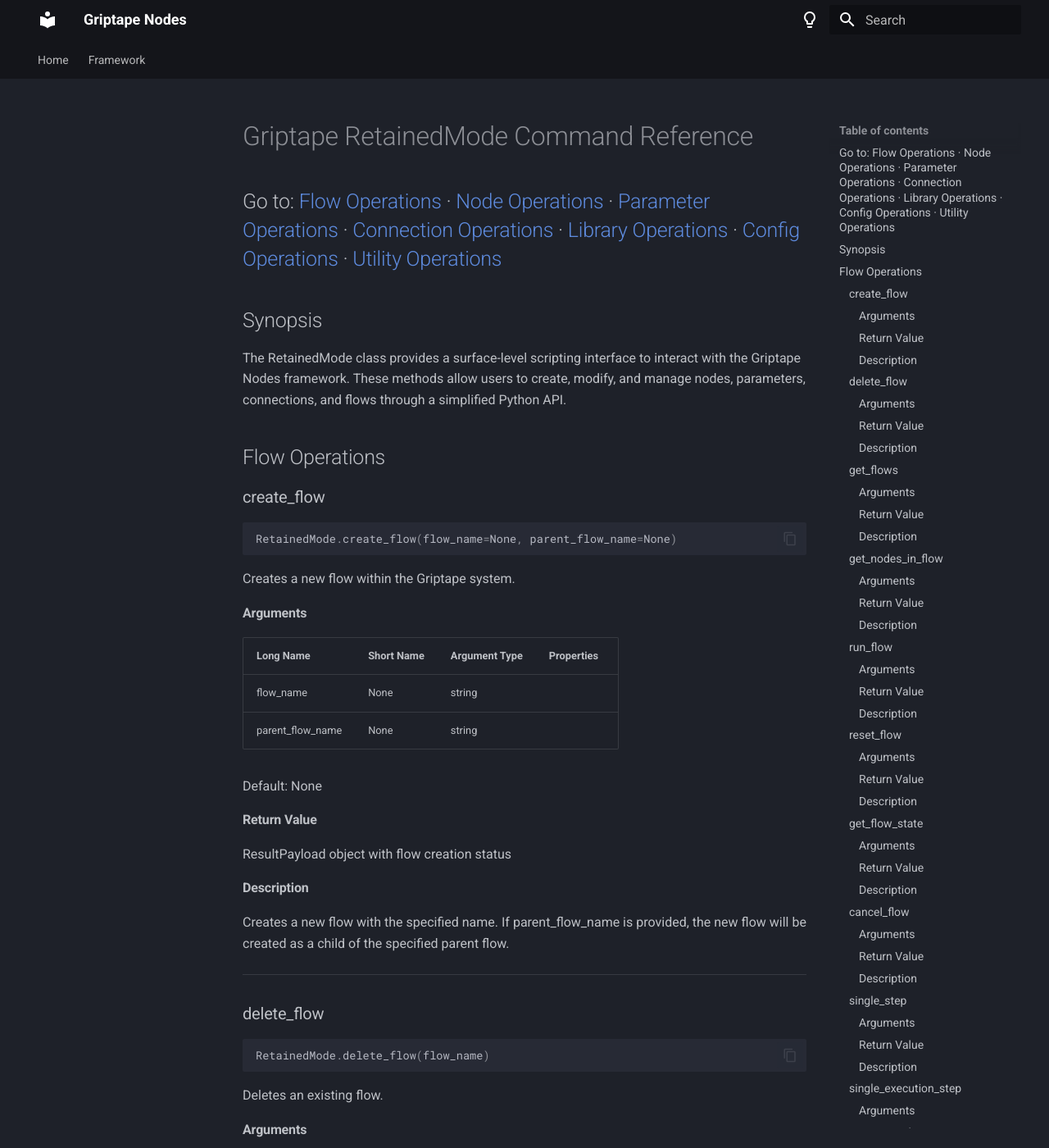
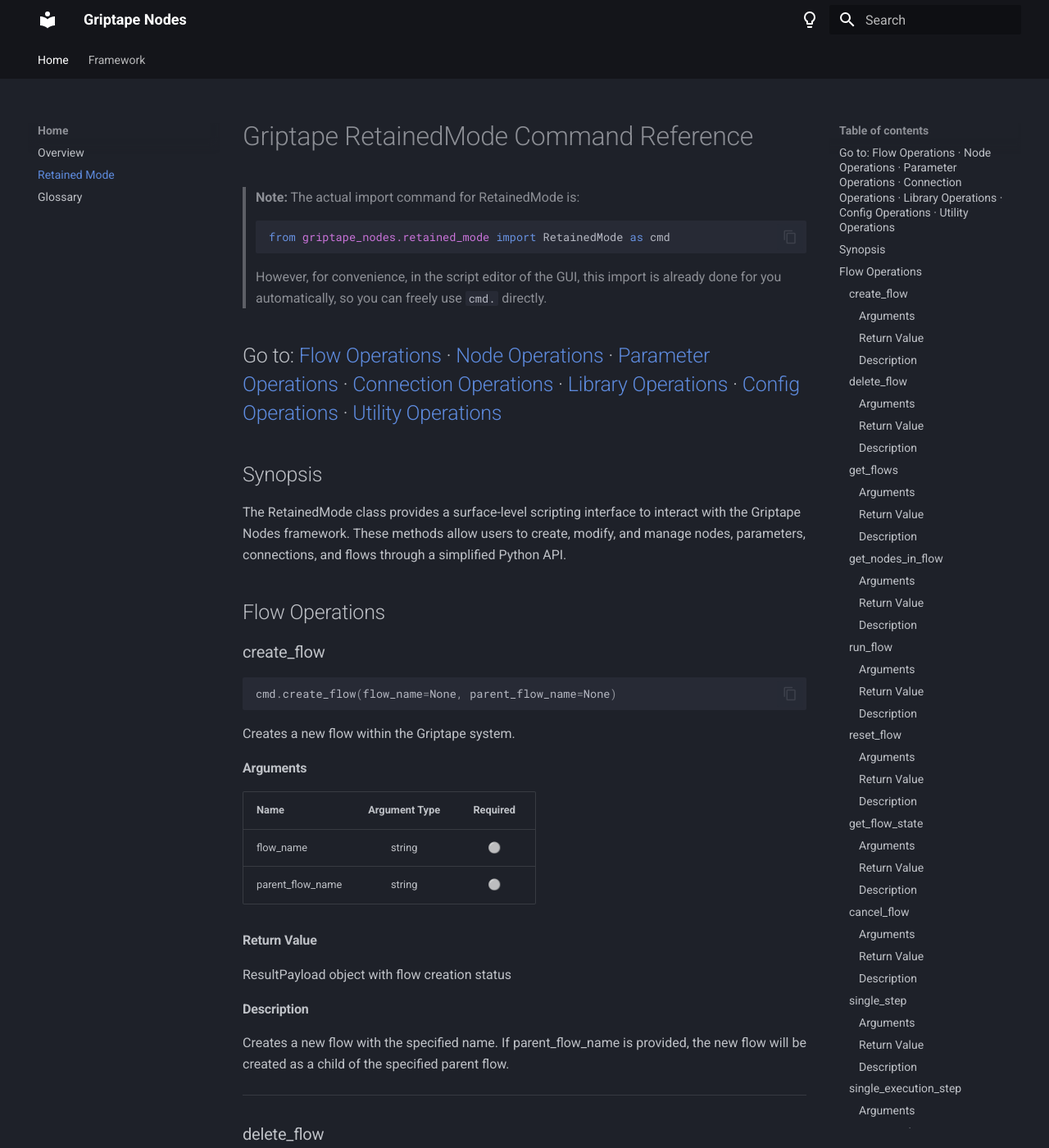
Before and after one commit to griptape-ai/griptape-nodes, an MkDocs documentation site: the page built from docs/retained_mode.md, in a window 1280 px wide and 1400 px high. Shown: the whole window at 82% size. Built offline with MkDocs 1.6.1 and Material for MkDocs 9.7.7, drawn with Linux system fonts in a browser that asks for light colours; some of the changed text lies outside the part shown.

Commit message:
small follow ups to retained mode and nav

````diff
--- a/docs/retained_mode.md
+++ b/docs/retained_mode.md
@@ -1,4 +1,10 @@
 # Griptape RetainedMode Command Reference
+
+> **Note:** The actual import command for RetainedMode is:
+> ```python
+> from griptape_nodes.retained_mode import RetainedMode as cmd
+> ```
+> However, for convenience, in the script editor of the GUI, this import is already done for you automatically, so you can freely use `cmd.` directly.
 
 ## Go to: [Flow Operations](#flow-operations) · [Node Operations](#node-operations) · [Parameter Operations](#parameter-operations) · [Connection Operations](#connection-operations) · [Library Operations](#library-operations) · [Config Operations](#config-operations) · [Utility Operations](#utility-operations)
 
@@ -11,19 +17,17 @@
 ### create_flow
 
 ```python
-RetainedMode.create_flow(flow_name=None, parent_flow_name=None)
+cmd.create_flow(flow_name=None, parent_flow_name=None)
 ```
 
 Creates a new flow within the Griptape system.
 
 #### Arguments
 
-| Long Name | Short Name | Argument Type | Properties |
-|-----------|------------|---------------|------------|
-| flow_name | None | string | |
-| parent_flow_name | None | string | |
-
-Default: None
+| Name | Argument Type | Required |
+|------|:---------------:|:-------:|
+| flow_name | string | ⚪ |
+| parent_flow_name | string | ⚪ |
 
 #### Return Value
 ResultPayload object with flow creation status
@@ -36,16 +40,16 @@
 ### delete_flow
 
 ```python
-RetainedMode.delete_flow(flow_name)
+cmd.delete_flow(flow_name)
 ```
 
 Deletes an existing flow.
 
 #### Arguments
 
-| Long Name | Short Name | Argument Type | Properties |
-|-----------|------------|---------------|------------|
-| flow_name | None | string | |
+| Name | Argument Type | Required |
+|------|:---------------:|:-------:|
+| flow_name | string | 🟢 |
 
 #### Return Value
 ResultPayload object with flow deletion status
@@ -58,18 +62,16 @@
 ### get_flows
 
 ```python
-RetainedMode.get_flows(parent_flow_name=None)
+cmd.get_flows(parent_flow_name=None)
 ```
 
 Lists all flows within a parent flow.
 
 #### Arguments
 
-| Long Name | Short Name | Argument Type | Properties |
-|-----------|------------|---------------|------------|
-| parent_flow_name | None | string | |
-
-Default: None
+| Name | Argument Type | Required |
+|------|:---------------:|:-------:|
+| parent_flow_name | string | ⚪ |
 
 #### Return Value
 ResultPayload object containing a list of flows
@@ -82,16 +84,16 @@
 ### get_nodes_in_flow
 
 ```python
-RetainedMode.get_nodes_in_flow(flow_name)
+cmd.get_nodes_in_flow(flow_name)
 ```
 
 Lists all nodes within a flow.
 
 #### Arguments
 
-| Long Name | Short Name | Argument Type | Properties |
-|-----------|------------|---------------|------------|
-| flow_name | None | string | |
+| Name | Argument Type | Required |
+|------|:---------------:|:-------:|
+| flow_name | string | 🟢 |
 
 #### Return Value
 ResultPayload object containing a list of node names
@@ -104,16 +106,16 @@
 ### run_flow
 
 ```python
-RetainedMode.run_flow(flow_name)
+cmd.run_flow(flow_name)
 ```
 
 Executes a flow.
 
 #### Arguments
 
-| Long Name | Short Name | Argument Type | Properties |
-|-----------|------------|---------------|------------|
-| flow_name | None | string | |
+| Name | Argument Type | Required |
+|------|:---------------:|:-------:|
+| flow_name | string | 🟢 |
 
 #### Return Value
 ResultPayload object with flow execution status
@@ -126,16 +128,16 @@
 ### reset_flow
 
 ```python
-RetainedMode.reset_flow(flow_name)
+cmd.reset_flow(flow_name)
 ```
 
 Resets a flow to its initial state.
 
 #### Arguments
 
-| Long Name | Short Name | Argument Type | Properties |
-|-----------|------------|---------------|------------|
-| flow_name | None | string | |
+| Name | Argument Type | Required |
+|------|:---------------:|:-------:|
+| flow_name | string | 🟢 |
 
 #### Return Value
 ResultPayload object with flow reset status
@@ -148,16 +150,16 @@
 ### get_flow_state
 
 ```python
-RetainedMode.get_flow_state(flow_name)
+cmd.get_flow_state(flow_name)
 ```
 
 Returns the current state of a flow.
 
 #### Arguments
 
-| Long Name | Short Name | Argument Type | Properties |
-|-----------|------------|---------------|------------|
-| flow_name | None | string | |
+| Name | Argument Type | Required |
+|------|:---------------:|:-------:|
+| flow_name | string | 🟢 |
 
 #### Return Value
 ResultPayload object containing flow state information
@@ -170,16 +172,16 @@
 ### cancel_flow
 
 ```python
-RetainedMode.cancel_flow(flow_name)
+cmd.cancel_flow(flow_name)
 ```
 
 Cancels the execution of a flow.
 
 #### Arguments
 
-| Long Name | Short Name | Argument Type | Properties |
-|-----------|------------|---------------|------------|
-| flow_name | None | string | |
+| Name | Argument Type | Required |
+|------|:---------------:|:-------:|
+| flow_name | string | 🟢 |
 
 #### Return Value
 ResultPayload object with flow cancellation status
@@ -192,16 +194,16 @@
 ### single_step
 
 ```python
-RetainedMode.single_step(flow_name)
+cmd.single_step(flow_name)
 ```
 
 Executes a single node step in a flow.
 
 #### Arguments
 
-| Long Name | Short Name | Argument Type | Properties |
-|-----------|------------|---------------|------------|
-| flow_name | None | string | |
+| Name | Argument Type | Required |
+|------|:---------------:|:-------:|
+| flow_name | string | 🟢 |
 
 #### Return Value
 ResultPayload object with step execution status
@@ -214,16 +216,16 @@
 ### single_execution_step
 
 ```python
-RetainedMode.single_execution_step(flow_name)
+cmd.single_execution_step(flow_name)
 ```
 
 Executes a single execution step in a flow.
 
 #### Arguments
 
-| Long Name | Short Name | Argument Type | Properties |
-|-----------|------------|---------------|------------|
-| flow_name | None | string | |
+| Name | Argument Type | Required |
+|------|:---------------:|:-------:|
+| flow_name | string | 🟢 |
 
 #### Return Value
 ResultPayload object with execution step status
@@ -236,16 +238,16 @@
 ### continue_flow
 
 ```python
-RetainedMode.continue_flow(flow_name)
+cmd.continue_flow(flow_name)
 ```
 
 Continues the execution of a paused flow.
 
 #### Arguments
 
-| Long Name | Short Name | Argument Type | Properties |
-|-----------|------------|---------------|------------|
-| flow_name | None | string | |
+| Name | Argument Type | Required |
+|------|:---------------:|:-------:|
+| flow_name | string | 🟢 |
 
 #### Return Value
 ResultPayload object with flow continuation status
@@ -258,22 +260,20 @@
 ### create_node
 
 ```python
-RetainedMode.create_node(node_type, specific_library_name=None, node_name=None, parent_flow_name=None, metadata=None)
+cmd.create_node(node_type, specific_library_name=None, node_name=None, parent_flow_name=None, metadata=None)
 ```
 
 Creates a new node.
 
 #### Arguments
 
-| Long Name | Short Name | Argument Type | Properties |
-|-----------|------------|---------------|------------|
-| node_type | None | string | |
-| specific_library_name | None | string | |
-| node_name | None | string | |
-| parent_flow_name | None | string | |
-| metadata | None | dict | |
-
-Default: None for optional arguments
+| Name | Argument Type | Required |
+|------|:---------------:|:-------:|
+| node_type | string | 🟢 |
+| specific_library_name | string | ⚪ |
+| node_name | string | ⚪ |
+| parent_flow_name | string | ⚪ |
+| metadata | dict | ⚪ |
 
 #### Return Value
 Node name or ResultPayload object with node creation status
@@ -286,16 +286,16 @@
 ### delete_node
 
 ```python
-RetainedMode.delete_node(node_name)
+cmd.delete_node(node_name)
 ```
 
 Deletes an existing node.
 
 #### Arguments
 
-| Long Name | Short Name | Argument Type | Properties |
-|-----------|------------|---------------|------------|
-| node_name | None | string | |
+| Name | Argument Type | Required |
+|------|:---------------:|:-------:|
+| node_name | string | 🟢 |
 
 #### Return Value
 ResultPayload object with node deletion status
@@ -308,16 +308,16 @@
 ### run_node
 
 ```python
-RetainedMode.run_node(node_name)
+cmd.run_node(node_name)
 ```
 
 Executes a single node.
 
 #### Arguments
 
-| Long Name | Short Name | Argument Type | Properties |
-|-----------|------------|---------------|------------|
-| node_name | None | string | |
+| Name | Argument Type | Required |
+|------|:---------------:|:-------:|
+| node_name | string | 🟢 |
 
 #### Return Value
 ResultPayload object with node execution status
@@ -330,16 +330,16 @@
 ### get_resolution_state_for_node
 
 ```python
-RetainedMode.get_resolution_state_for_node(node_name)
+cmd.get_resolution_state_for_node(node_name)
 ```
 
 Returns the resolution state of a node.
 
 #### Arguments
 
-| Long Name | Short Name | Argument Type | Properties |
-|-----------|------------|---------------|------------|
-| node_name | None | string | |
+| Name | Argument Type | Required |
+|------|:---------------:|:-------:|
+| node_name | string | 🟢 |
 
 #### Return Value
 ResultPayload object containing node resolution state
@@ -352,16 +352,16 @@
 ### get_metadata_for_node
 
 ```python
-RetainedMode.get_metadata_for_node(node_name)
+cmd.get_metadata_for_node(node_name)
 ```
 
 Returns the metadata for a node.
 
 #### Arguments
 
-| Long Name | Short Name | Argument Type | Properties |
-|-----------|------------|---------------|------------|
-| node_name | None | string | |
+| Name | Argument Type | Required |
+|------|:---------------:|:-------:|
+| node_name | string | 🟢 |
 
 #### Return Value
 ResultPayload object containing node metadata
@@ -374,17 +374,17 @@
 ### set_metadata_for_node
 
 ```python
-RetainedMode.set_metadata_for_node(node_name, metadata)
+cmd.set_metadata_for_node(node_name, metadata)
 ```
 
 Sets the metadata for a node.
 
 #### Arguments
 
-| Long Name | Short Name | Argument Type | Properties |
-|-----------|------------|---------------|------------|
-| node_name | None | string | |
-| metadata | None | dict | |
+| Name | Argument Type | Required |
+|------|:---------------:|:-------:|
+| node_name | string | 🟢 |
+| metadata | dict | 🟢 |
 
 #### Return Value
 ResultPayload object with metadata update status
@@ -397,16 +397,16 @@
 ### exists
 
 ```python
-RetainedMode.exists(node)
+cmd.exists(node)
 ```
 
 Checks if a node exists.
 
 #### Arguments
 
-| Long Name | Short Name | Argument Type | Properties |
-|-----------|------------|---------------|------------|
-| node | None | string | |
+| Name | Argument Type | Required |
+|------|:---------------:|:-------:|
+| node | string | 🟢 |
 
 #### Return Value
 Boolean indicating whether the node exists
@@ -419,16 +419,16 @@
 ### ls
 
 ```python
-RetainedMode.ls(**kwargs)
+cmd.ls(**kwargs)
 ```
 
 Lists objects in the system.
 
 #### Arguments
 
-| Long Name | Short Name | Argument Type | Properties |
-|-----------|------------|---------------|------------|
-| **kwargs | None | dict | |
+| Name | Argument Type | Required |
+|------|:---------------:|:-------:|
+| **kwargs | dict | ⚪ |
 
 #### Return Value
 List of object names matching the filter criteria
@@ -441,16 +441,16 @@
 ### list_params
 
 ```python
-RetainedMode.list_params(node)
+cmd.list_params(node)
 ```
 
 Lists all parameters on a node.
 
 #### Arguments
 
-| Long Name | Short Name | Argument Type | Properties |
-|-----------|------------|---------------|------------|
-| node | None | string | |
+| Name | Argument Type | Required |
+|------|:---------------:|:-------:|
+| node | string | 🟢 |
 
 #### Return Value
 List of parameter names
@@ -463,32 +463,30 @@
 ### add_param
 
 ```python
-RetainedMode.add_param(node_name, parameter_name, default_value, tooltip, type=None, input_types=None, output_type=None, edit=False, tooltip_as_input=None, tooltip_as_property=None, tooltip_as_output=None, ui_options=None, mode_allowed_input=True, mode_allowed_property=True, mode_allowed_output=True, **kwargs)
+cmd.add_param(node_name, parameter_name, default_value, tooltip, type=None, input_types=None, output_type=None, edit=False, tooltip_as_input=None, tooltip_as_property=None, tooltip_as_output=None, ui_options=None, mode_allowed_input=True, mode_allowed_property=True, mode_allowed_output=True, **kwargs)
 ```
 
 Adds a parameter to a node.
 
 #### Arguments
 
-| Long Name | Short Name | Argument Type | Properties |
-|-----------|------------|---------------|------------|
-| node_name | None | string | |
-| parameter_name | None | string | |
-| default_value | None | any | |
-| tooltip | None | string or list | |
-| type | None | string | |
-| input_types | None | list of strings | |
-| output_type | None | string | |
-| edit | None | boolean | |
-| tooltip_as_input | None | string or list | |
-| tooltip_as_property | None | string or list | |
-| tooltip_as_output | None | string or list | |
-| ui_options | None | ParameterUIOptions | |
-| mode_allowed_input | None | boolean | True |
-| mode_allowed_property | None | boolean | True |
-| mode_allowed_output | None | boolean | True |
-
-Default: None for most optional arguments, True for boolean flags
+| Name | Argument Type | Required |
+|------|:---------------:|:-------:|
+| node_name | string | 🟢 |
+| parameter_name | string | 🟢 |
+| default_value | any | 🟢 |
+| tooltip | string or list | 🟢 |
+| type | string | ⚪ |
+| input_types | list of strings | ⚪ |
+| output_type | string | ⚪ |
+| edit | boolean | ⚪ |
+| tooltip_as_input | string or list | ⚪ |
+| tooltip_as_property | string or list | ⚪ |
+| tooltip_as_output | string or list | ⚪ |
+| ui_options | ParameterUIOptions | ⚪ |
+| mode_allowed_input | boolean | ⚪ |
+| mode_allowed_property | boolean | ⚪ |
+| mode_allowed_output | boolean | ⚪ |
 
 #### Return Value
 ResultPayload object with parameter addition status
@@ -501,17 +499,17 @@
 ### del_param
 
 ```python
-RetainedMode.del_param(node_name, parameter_name)
+cmd.del_param(node_name, parameter_name)
 ```
 
 Removes a parameter from a node.
 
 #### Arguments
 
-| Long Name | Short Name | Argument Type | Properties |
-|-----------|------------|---------------|------------|
-| node_name | None | string | |
-| parameter_name | None | string | |
+| Name | Argument Type | Required |
+|------|:---------------:|:-------:|
+| node_name | string | 🟢 |
+| parameter_name | string | 🟢 |
 
 #### Return Value
 ResultPayload object with parameter removal status
@@ -524,17 +522,17 @@
 ### param_info
 
 ```python
-RetainedMode.param_info(node, param) or RetainedMode.param_info("node.param")
+cmd.param_info(node, param) or cmd.param_info("node.param")
 ```
 
 Gets information about a parameter.
 
 #### Arguments
 
-| Long Name | Short Name | Argument Type | Properties |
-|-----------|------------|---------------|------------|
-| node | None | string | |
-| param | None | string | |
+| Name | Argument Type | Required |
+|------|:---------------:|:-------:|
+| node | string | 🟢 |
+| param | string | 🟢 |
 
 #### Return Value
 ResultPayload object containing parameter details
@@ -547,17 +545,17 @@
 ### get_value
 
 ```python
-RetainedMode.get_value(node, param) or RetainedMode.get_value("node.param")
+cmd.get_value(node, param) or cmd.get_value("node.param")
 ```
 
 Gets the value of a parameter.
 
 #### Arguments
 
-| Long Name | Short Name | Argument Type | Properties |
-|-----------|------------|---------------|------------|
-| node | None | string | |
-| param | None | string | |
+| Name | Argument Type | Required |
+|------|:---------------:|:-------:|
+| node | string | 🟢 |
+| param | string | 🟢 |
 
 #### Return Value
 The value of the parameter or a failure result
@@ -570,18 +568,18 @@
 ### set_value
 
 ```python
-RetainedMode.set_value(node, param, value) or RetainedMode.set_value("node.param", value)
+cmd.set_value(node, param, value) or cmd.set_value("node.param", value)
 ```
 
 Sets the value of a parameter.
 
 #### Arguments
 
-| Long Name | Short Name | Argument Type | Properties |
-|-----------|------------|---------------|------------|
-| node | None | string | |
-| param | None | string | |
-| value | None | any | |
+| Name | Argument Type | Required |
+|------|:---------------:|:-------:|
+| node | string | 🟢 |
+| param | string | 🟢 |
+| value | any | 🟢 |
 
 #### Return Value
 ResultPayload object with value update status
@@ -594,17 +592,17 @@
 ### connect
 
 ```python
-RetainedMode.connect(source, destination)
+cmd.connect(source, destination)
 ```
 
 Creates a connection between two parameters.
 
 #### Arguments
 
-| Long Name | Short Name | Argument Type | Properties |
-|-----------|------------|---------------|------------|
-| source | None | string | |
-| destination | None | string | |
+| Name | Argument Type | Required |
+|------|:---------------:|:-------:|
+| source | string | 🟢 |
+| destination | string | 🟢 |
 
 #### Return Value
 ResultPayload object with connection creation status
@@ -617,16 +615,16 @@
 ### exec_chain
 
 ```python
-RetainedMode.exec_chain(*node_names)
+cmd.exec_chain(*node_names)
 ```
 
 Creates execution connections between a sequence of nodes.
 
 #### Arguments
 
-| Long Name | Short Name | Argument Type | Properties |
-|-----------|------------|---------------|------------|
-| *node_names | None | string(s) | |
+| Name | Argument Type | Required |
+|------|:---------------:|:-------:|
+| *node_names | string(s) | 🟢 |
 
 #### Return Value
 Dictionary with results of each connection attempt
@@ -639,19 +637,19 @@
 ### delete_connection
 
 ```python
-RetainedMode.delete_connection(source_node_name, source_param_name, target_node_name, target_param_name)
+cmd.delete_connection(source_node_name, source_param_name, target_node_name, target_param_name)
 ```
 
 Deletes a connection between parameters.
 
 #### Arguments
 
-| Long Name | Short Name | Argument Type | Properties |
-|-----------|------------|---------------|------------|
-| source_node_name | None | string | |
-| source_param_name | None | string | |
-| target_node_name | None | string | |
-| target_param_name | None | string | |
+| Name | Argument Type | Required |
+|------|:---------------:|:-------:|
+| source_node_name | string | 🟢 |
+| source_param_name | string | 🟢 |
+| target_node_name | string | 🟢 |
+| target_param_name | string | 🟢 |
 
 #### Return Value
 ResultPayload object with connection deletion status
@@ -664,16 +662,16 @@
 ### get_connections_for_node
 
 ```python
-RetainedMode.get_connections_for_node(node_name)
+cmd.get_connections_for_node(node_name)
 ```
 
 Lists all connections for a node.
 
 #### Arguments
 
-| Long Name | Short Name | Argument Type | Properties |
-|-----------|------------|---------------|------------|
-| node_name | None | string | |
+| Name | Argument Type | Required |
+|------|:---------------:|:-------:|
+| node_name | string | 🟢 |
 
 #### Return Value
 ResultPayload object containing connection information
@@ -686,7 +684,7 @@
 ### get_available_libraries
 
 ```python
-RetainedMode.get_available_libraries()
+cmd.get_available_libraries()
 ```
 
 Lists all available node libraries.
@@ -705,16 +703,16 @@
 ### get_node_types_in_library
 
 ```python
-RetainedMode.get_node_types_in_library(library_name)
+cmd.get_node_types_in_library(library_name)
 ```
 
 Lists all node types in a library.
 
 #### Arguments
 
-| Long Name | Short Name | Argument Type | Properties |
-|-----------|------------|---------------|------------|
-| library_name | None | string | |
+| Name | Argument Type | Required |
+|------|:---------------:|:-------:|
+| library_name | string | 🟢 |
 
 #### Return Value
 ResultPayload object containing a list of node type names
@@ -727,17 +725,17 @@
 ### get_node_metadata_from_library
 
 ```python
-RetainedMode.get_node_metadata_from_library(library_name, node_type_name)
+cmd.get_node_metadata_from_library(library_name, node_type_name)
 ```
 
 Gets metadata for a node type.
 
 #### Arguments
 
-| Long Name | Short Name | Argument Type | Properties |
-|-----------|------------|---------------|------------|
-| library_name | None | string | |
-| node_type_name | None | string | |
+| Name | Argument Type | Required |
+|------|:---------------:|:-------:|
+| library_name | string | 🟢 |
+| node_type_name | string | 🟢 |
 
 #### Return Value
 ResultPayload object containing node type metadata
@@ -750,16 +748,16 @@
 ### get_config_value
 
 ```python
-RetainedMode.get_config_value(category_and_key)
+cmd.get_config_value(category_and_key)
 ```
 
 Gets a configuration value.
 
 #### Arguments
 
-| Long Name | Short Name | Argument Type | Properties |
-|-----------|------------|---------------|------------|
-| category_and_key | None | string | |
+| Name | Argument Type | Required |
+|------|:---------------:|:-------:|
+| category_and_key | string | 🟢 |
 
 #### Return Value
 ResultPayload object containing the configuration value
@@ -772,17 +770,17 @@
 ### set_config_value
 
 ```python
-RetainedMode.set_config_value(category_and_key, value)
+cmd.set_config_value(category_and_key, value)
 ```
 
 Sets a configuration value.
 
 #### Arguments
 
-| Long Name | Short Name | Argument Type | Properties |
-|-----------|------------|---------------|------------|
-| category_and_key | None | string | |
-| value | None | any | |
+| Name | Argument Type | Required |
+|------|:---------------:|:-------:|
+| category_and_key | string | 🟢 |
+| value | any | 🟢 |
 
 #### Return Value
 ResultPayload object with configuration update status
@@ -795,18 +793,16 @@
 ### get_config_category
 
 ```python
-RetainedMode.get_config_category(category=None)
+cmd.get_config_category(category=None)
 ```
 
 Gets all configuration values in a category.
 
 #### Arguments
 
-| Long Name | Short Name | Argument Type | Properties |
-|-----------|------------|---------------|------------|
-| category | None | string | |
-
-Default: None
+| Name | Argument Type | Required |
+|------|:---------------:|:-------:|
+| category | string | ⚪ |
 
 #### Return Value
 ResultPayload object containing category configuration values
@@ -819,19 +815,17 @@
 ### set_config_category
 
 ```python
-RetainedMode.set_config_category(category=None, contents={})
+cmd.set_config_category(category=None, contents={})
 ```
 
 Sets configuration values for a category.
 
 #### Arguments
 
-| Long Name | Short Name | Argument Type | Properties |
-|-----------|------------|---------------|------------|
-| category | None | string | |
-| contents | None | dict | |
-
-Default: None for category, empty dict for contents
+| Name | Argument Type | Required |
+|------|:---------------:|:-------:|
+| category | string | ⚪ |
+| contents | dict | ⚪ |
 
 #### Return Value
 ResultPayload object with category configuration update status
@@ -844,16 +838,16 @@
 ### run_arbitrary_python
 
 ```python
-RetainedMode.run_arbitrary_python(python_str)
+cmd.run_arbitrary_python(python_str)
 ```
 
 Executes arbitrary Python code.
 
 #### Arguments
 
-| Long Name | Short Name | Argument Type | Properties |
-|-----------|------------|---------------|------------|
-| python_str | None | string | |
+| Name | Argument Type | Required |
+|------|:---------------:|:-------:|
+| python_str | string | 🟢 |
 
 #### Return Value
 ResultPayload object with execution status and results
@@ -867,34 +861,34 @@
 
 ```python
 # Create a new flow
-flow = RetainedMode.create_flow(flow_name="MyFlow")
+flow = cmd.create_flow(flow_name="MyFlow")
 
 # Create two nodes in the flow
-node1 = RetainedMode.create_node(node_type="TextNode", node_name="TextInput", parent_flow_name="MyFlow")
-node2 = RetainedMode.create_node(node_type="SummaryNode", node_name="TextSummary", parent_flow_name="MyFlow")
+node1 = cmd.create_node(node_type="TextNode", node_name="TextInput", parent_flow_name="MyFlow")
+node2 = cmd.create_node(node_type="SummaryNode", node_name="TextSummary", parent_flow_name="MyFlow")
 ```
 
 ### Setting Parameter Values and Creating Connections
 
 ```python
 # Set a parameter value
-RetainedMode.set_value("TextInput.text", "This is a sample text to summarize.")
+cmd.set_value("TextInput.text", "This is a sample text to summarize.")
 
 # Connect two nodes
-RetainedMode.connect("TextInput.output", "TextSummary.input")
+cmd.connect("TextInput.output", "TextSummary.input")
 
 # Create an execution chain
-RetainedMode.exec_chain("TextInput", "TextSummary")
+cmd.exec_chain("TextInput", "TextSummary")
 ```
 
 ### Running a Flow
 
 ```python
 # Run the flow
-RetainedMode.run_flow("MyFlow")
+cmd.run_flow("MyFlow")
 
 # Get the result
-summary = RetainedMode.get_value("TextSummary.result")
+summary = cmd.get_value("TextSummary.result")
 print(summary)
 ```
 
@@ -902,7 +896,7 @@
 
 ```python
 # Add a new parameter to a node
-RetainedMode.add_param(
+cmd.add_param(
     node_name="TextSummary",
     parameter_name="max_length",
     default_value=100,
@@ -911,21 +905,21 @@
 )
 
 # Set the value of the new parameter
-RetainedMode.set_value("TextSummary.max_length", 50)
+cmd.set_value("TextSummary.max_length", 50)
 ```
 
 ### Listing and Querying
 
 ```python
 # List all nodes in a flow
-nodes = RetainedMode.get_nodes_in_flow("MyFlow")
+nodes = cmd.get_nodes_in_flow("MyFlow")
 print(nodes)
 
 # List all parameters on a node
-params = RetainedMode.list_params("TextSummary")
+params = cmd.list_params("TextSummary")
 print(params)
 
 # Check if a node exists
-if RetainedMode.exists("TextInput"):
+if cmd.exists("TextInput"):
     print("TextInput node exists")
 ```
--- a/mkdocs.yml
+++ b/mkdocs.yml
@@ -44,6 +44,9 @@
 
 nav:
   - Home:
-      - Overview: "index.md"
+      - Overview: index.md
+      - Retained Mode: retained_mode.md
+      - Glossary: glossary.md
+
   - Framework:
       - Overview: "framework/index.md"
````
